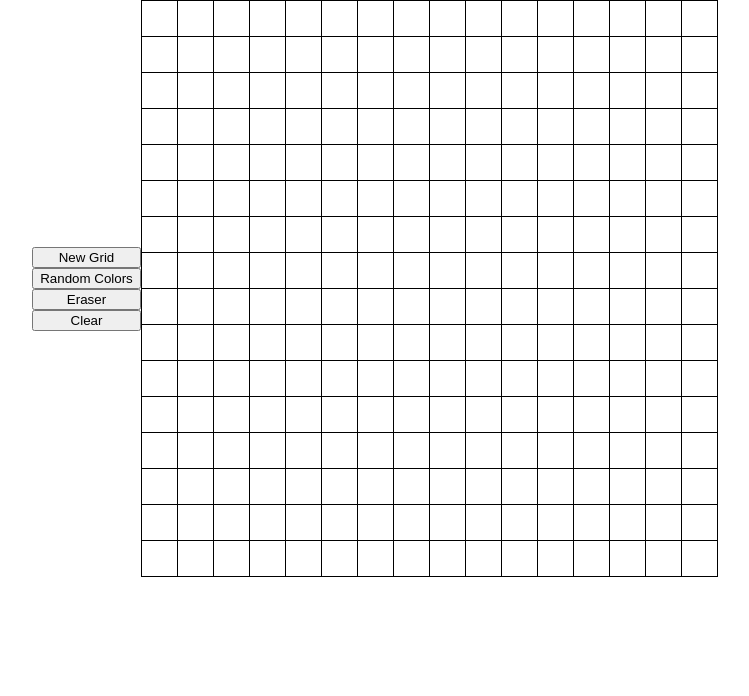
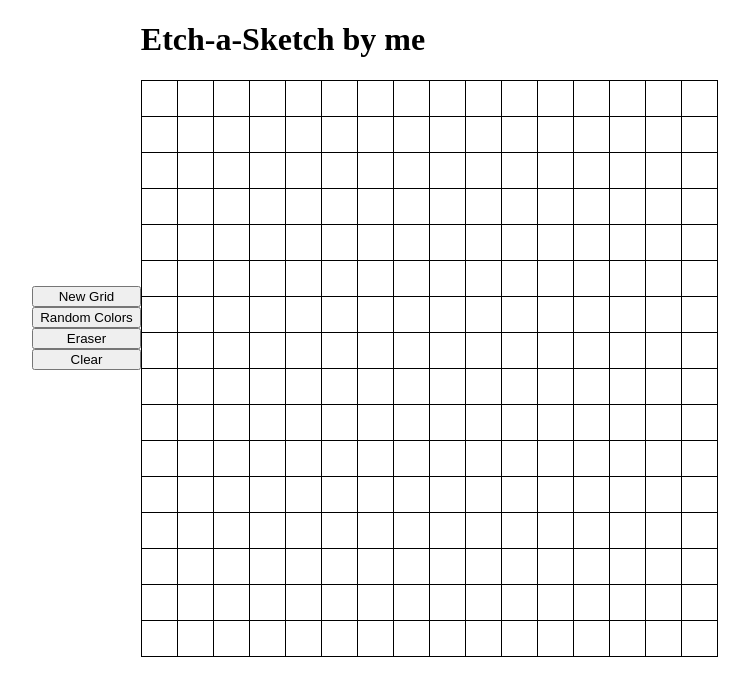
Before and after one commit to Chirumi/etchasketch, a plain HTML site: page index.html in a window 1280 px wide. Shown: the whole page, without its empty margins (265-1014 px from the left). Drawn offline with Linux system fonts and the light colour scheme.

Commit message:
Make a header

```diff
--- a/index.html
+++ b/index.html
@@ -8,12 +8,15 @@
     <script src="./script.js" defer></script>
 </head>
 <body>
-    <div class="sidebar">
+    <div class="left">
         <button class="btn">New Grid</button>
         <button class="rgbBtn">Random Colors</button>
         <button class="eraser">Eraser</button>
         <button class="clear">Clear</button>
     </div>
-    <div class="container"></div>
+    <div class="right">
+        <h1 class="header">Etch-a-Sketch by me</h1>
+        <div class="container"></div>
+    </div>
 </body>
 </html>
--- a/style.css
+++ b/style.css
@@ -1,6 +1,7 @@
 body {
     margin: 0;
     display: flex;
+    flex-direction: row;
     justify-content: center;
     align-items: center;
 }
@@ -15,7 +16,8 @@ body {
     border-bottom: 0px;
 }
 
-.sidebar {
+.left,
+.right {
     display: flex;
     flex-direction: column;
 }
```
